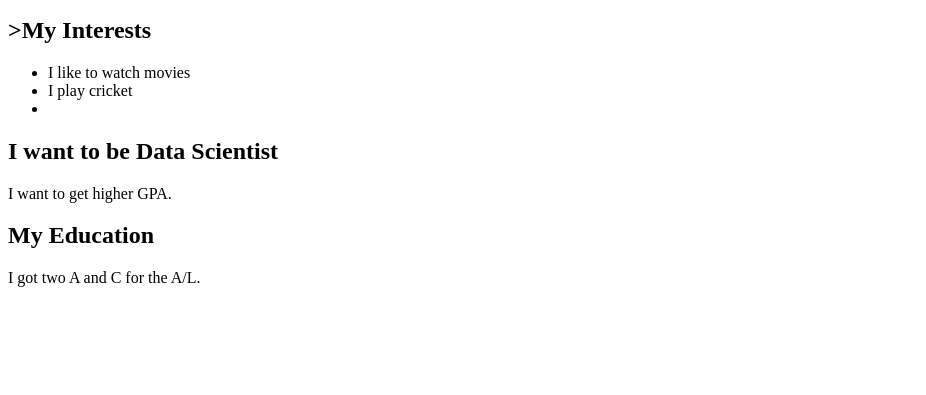
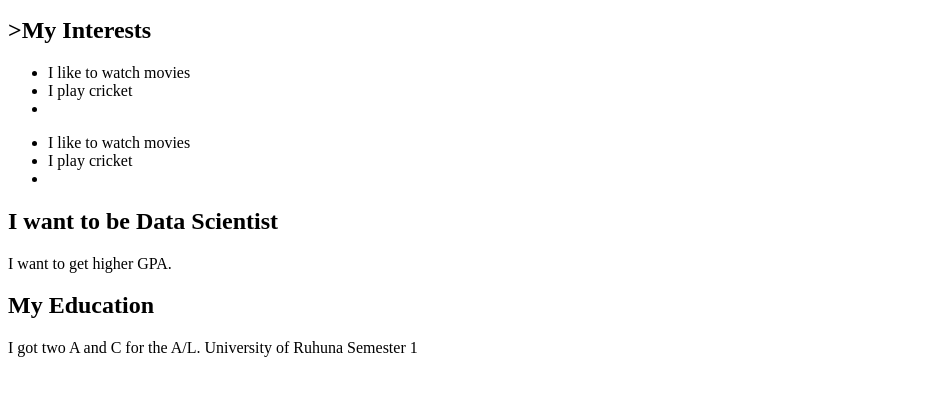
Before and after one commit to senura20040729/student-website, a plain HTML site: page index.html in a window 1280 px wide. Shown: the part 101-496 px from the top of the page, without its empty margins (0-926 px from the left). Drawn offline with Linux system fonts and the light colour scheme.

Commit message:
Add education section

```diff
--- a/index.html
+++ b/index.html
@@ -18,6 +18,16 @@ Department of Computer Science in University of Ruhuna.
         <li></li>
     </ul>
 
+
+
+ <ul>
+        <li>I like to watch movies</li>
+        <li>I play cricket</li>
+        <li></li>
+    </ul>
+
+
+
     <h2>I want to be Data Scientist</h2>
 
     <p>
@@ -27,6 +37,7 @@ Department of Computer Science in University of Ruhuna.
 	<h2>My Education</h2>
 	<p>
 	I got two A and C for the A/L.
+    University of Ruhuna Semester 1
 	</p>
 
 </body>
```
